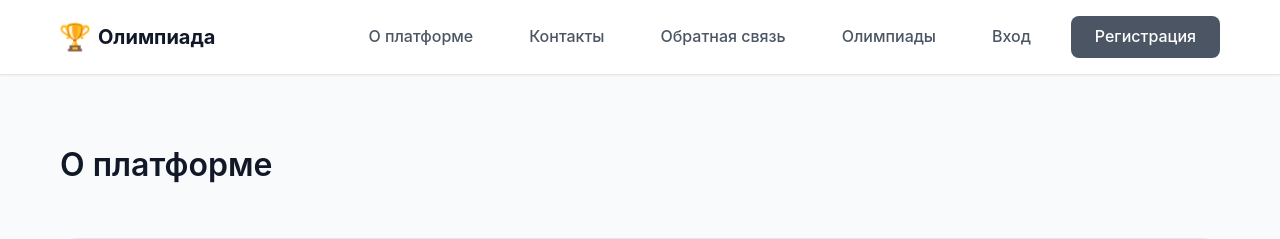
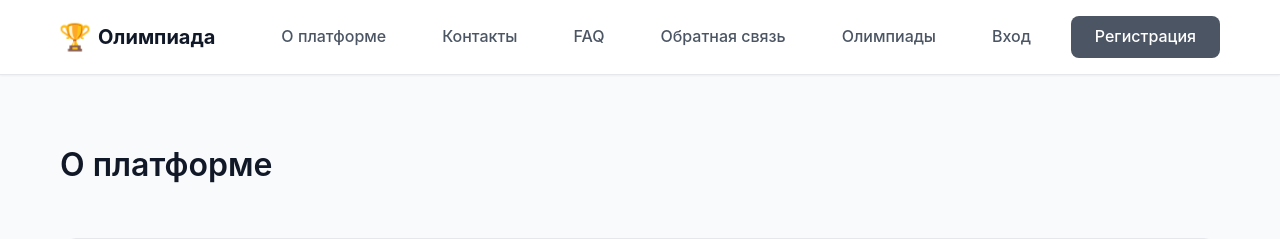
Before and after one commit to olympiada123/olympiada, a Django app: page /about/ in a window 1280 px wide. Shown: the top 239 px of the page. Run offline with Django 5.2, Linux system fonts and the light colour scheme.

Commit message:
Added routing for FAQ

```diff
--- a/app/templates/base.html
+++ b/app/templates/base.html
@@ -20,6 +20,7 @@
             <div class="nav-menu" id="navMenu">
                 <a href="{% url 'about' %}" class="nav-link">О платформе</a>
                 <a href="{% url 'contacts' %}" class="nav-link">Контакты</a>
+                <a href="{% url 'faq' %}" class="nav-link">FAQ</a>
                 <a href="{% url 'contact_form' %}" class="nav-link">Обратная связь</a>
                 <a href="/olympiads/" class="nav-link">Олимпиады</a>
                 {% if user.is_authenticated %}
--- a/app/urls.py
+++ b/app/urls.py
@@ -24,4 +24,5 @@ urlpatterns = [
     path('about/', views.about, name='about'),
     path('contacts/', views.contacts, name='contacts'),
     path('contact-form/', views.contact_form, name='contact_form'),
+    path('faq/', views.faq, name='faq'),
 ]
--- a/app/views.py
+++ b/app/views.py
@@ -36,3 +36,7 @@ def contact_form(request):
             messages.error(request, 'Пожалуйста, заполните все обязательные поля.')
 
     return render(request, 'contact_form.html')
+
+
+def faq(request):
+    return render(request, 'faq.html')
```
